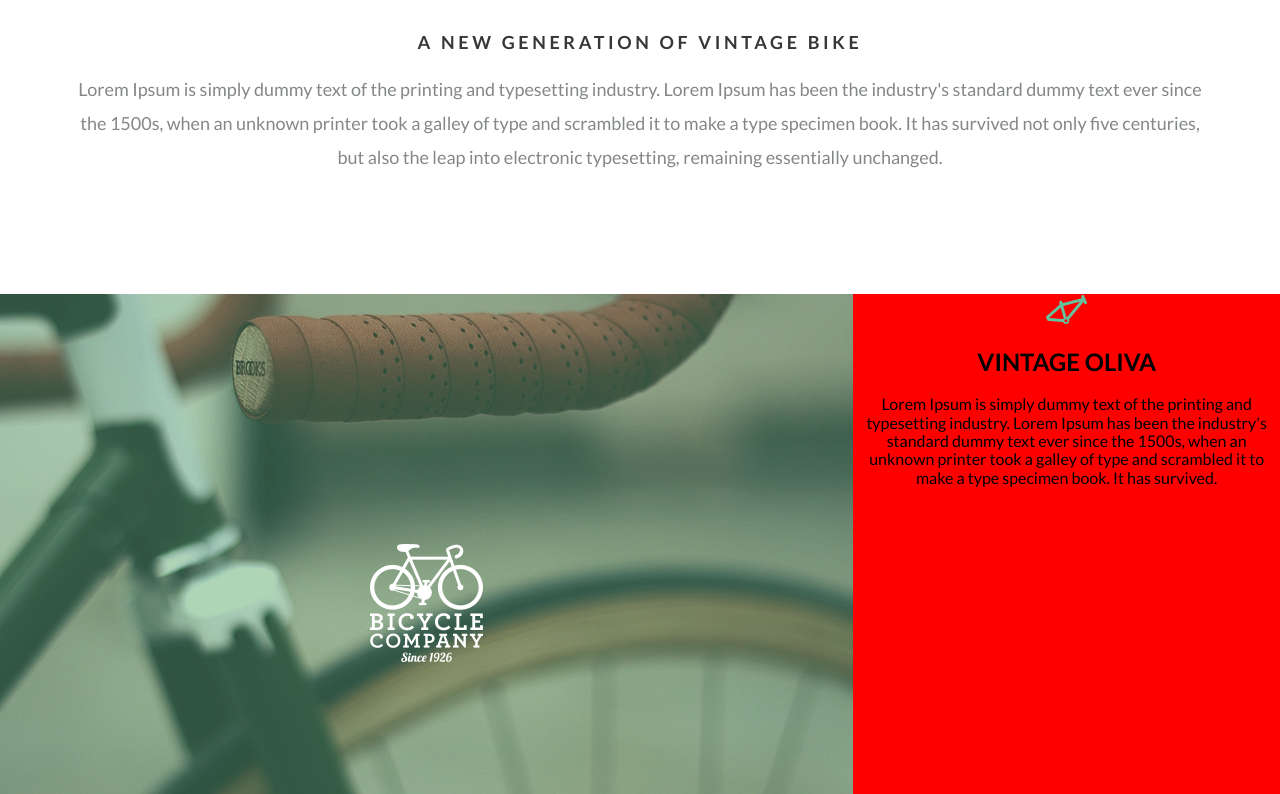
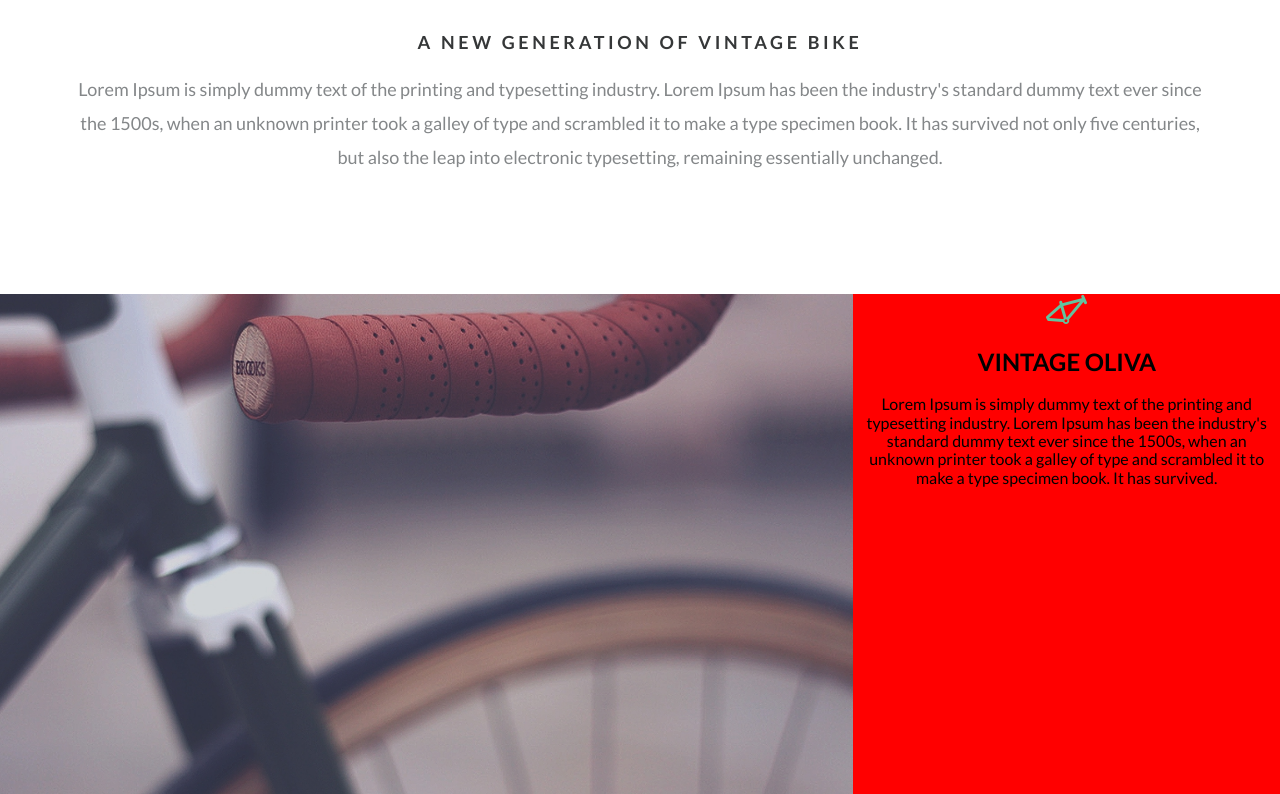
Before and after one commit to HakasLepehen/AOD, a website built with webpack: page src/index.html in a window 1280 px wide. Shown: the part 966-1760 px from the top of the page. Built offline with nearby package versions, Linux system fonts and the light colour scheme.

Commit message:
working with background of column_b

```diff
--- a/src/index.html
+++ b/src/index.html
@@ -44,12 +44,15 @@
                     </div>
                 </div>
             </header>
+
             <div class="main-screen">
                 <div class="main-screen__bg ibg">
                     <img src="./img/bg_main.jpg" alt="main background">
                 </div>
             </div>
+
             <div class="content">
+
                 <section class="generation">
                     <div class="container">
                         <div class="generation__block block">
@@ -65,6 +68,7 @@
                         </div>
                     </div>
                 </section>
+
                 <section class="brands">
                     <div class="brands__row">
                         <div class="brands__column_b">
@@ -72,6 +76,7 @@
                                 <span class="item__logo">
                                     <img src="./img/brands/bicycle-company-logo.png" alt="">
                                 </span>
+                                    <div class="item__bg ibg"></div>
                             </a>
                         </div>
                         <div class="brands__column">
@@ -80,7 +85,8 @@
                                     <img src="./img/brands/vintage-oliva-logo.png" alt="">
                                 </div>
                                 <h2 class="block__title">VINTAGE OLIVA</h2>
-                                <div class="block__text block__text_j">Lorem Ipsum is simply dummy text of the printing and
+                                <div class="block__text block__text_j">Lorem Ipsum is simply dummy text of the printing
+                                    and
                                     typesetting industry. Lorem Ipsum has been the industry's standard dummy text ever
                                     since the 1500s, when an unknown printer took a galley of type and scrambled it to
                                     make a type specimen book. It has survived.</div>
--- a/src/scss/brands.scss
+++ b/src/scss/brands.scss
@@ -7,34 +7,55 @@
 
   &__column {
     background-color: red;
-    flex-basis: 33.333%;
+    flex: 0 1 33.333%;
     flex-shrink: 2;
     &_b {
-      // background-color: royalblue;
-      // flex-basis: 66.666%;
-      background: center/cover no-repeat url(../img/brands/01.jpeg);
-      // display: flex;
-      // align-content: center;
-      flex: 0 1 66.666%;
+      position: relative;
+      z-index: 8;
+      flex: 1 1 66.666%;
     }
-  }
-
-  &__item {
   }
 }
 
 .item {
-    display: none;
-  display: block;
-  background-color: rgba(39, 207, 45, 0.2);
+  align-content: center;
+  position: absolute;
+  height: 100%;
   width: 100%;
-  height: 100%;
-  &::hover {
-    // display: block;
-  }
+  left: 0;
+  overflow: hidden;
+  z-index: 2;
 
   &__logo {
     position: relative;
-    top: 50%;
+    display: block;
+    background: rgba(100, 194, 158, 0.65);
+    z-index: 3;
+    width: 100%;
+    height: 100%;
+    opacity: 0;
+    transition: opacity 0.7s;
+    &:hover {
+      opacity: 1;
+    }
+
+    img {
+      position: relative;
+      top: 50%;
+      z-index: 3;
+    }
+  }
+
+  &__bg {
+    background: url("../img/brands/01.jpeg") center/cover no-repeat scroll;
+    position: absolute;
+    display: block;
+    left: 0;
+    top: 0;
+    overflow: hidden;
+    height: 100%;
+    width: 100%;
+    transition: background-size 0.7s;
+
   }
 }
```
